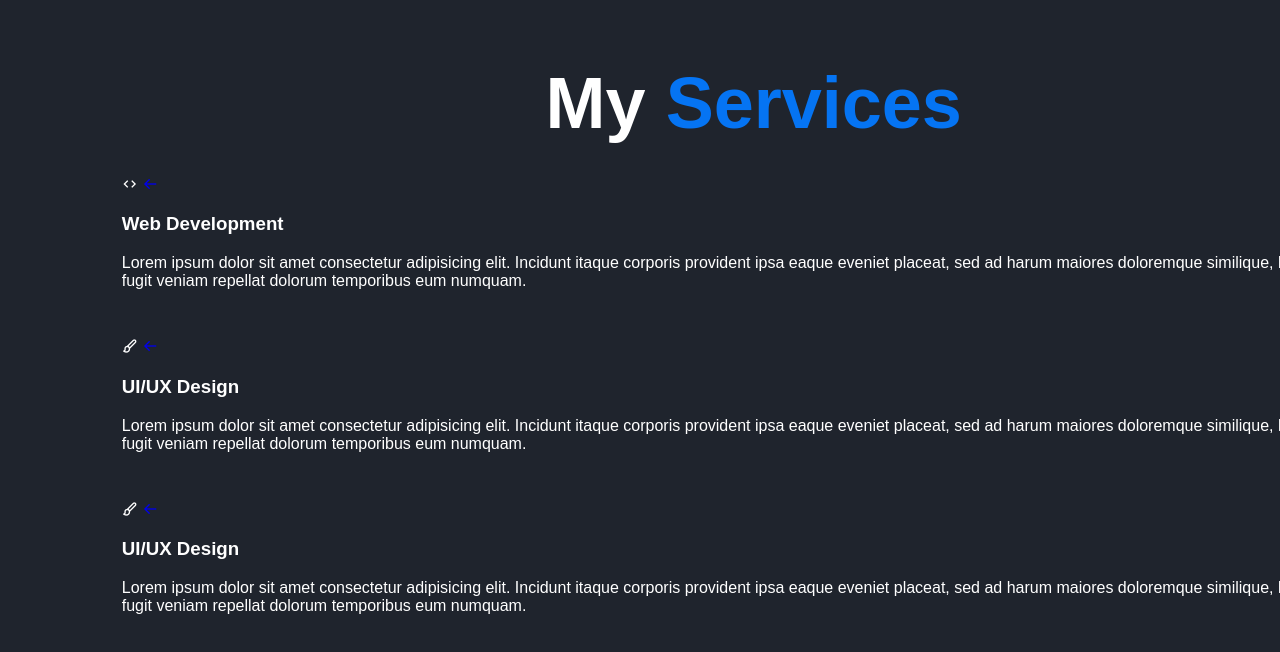
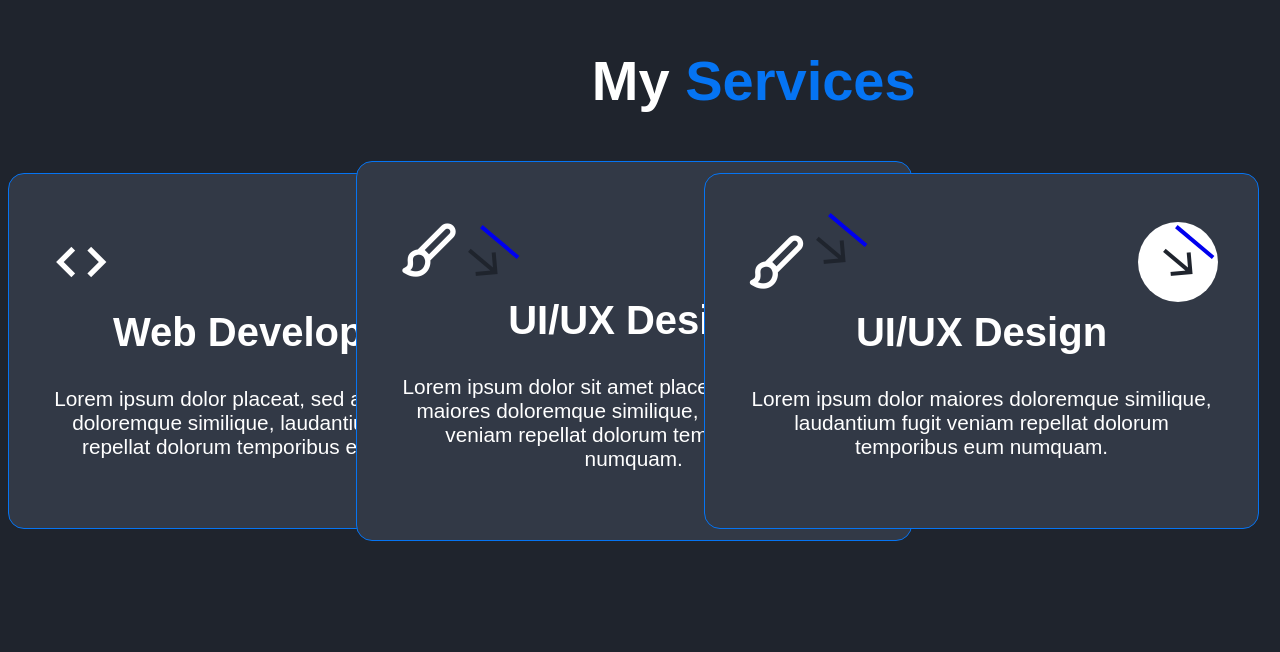
Before and after one commit to Isuru95sampath/Portfolio1, a plain HTML site: page Portfolio.html in a window 1280 px wide. Shown: the part 1078-1730 px from the top of the page. Drawn offline with nearby package versions, Linux system fonts and the light colour scheme.

Commit message:
Create My services part and Style it

```diff
--- a/Portfolio.css
+++ b/Portfolio.css
@@ -62,12 +62,12 @@ section {
     opacity: 0;
     overflow: hidden;
 }
+
 section.active{
     visibility: visible;
     opacity: 1;
     overflow: auto;
 }
-
 .home {
     display: flex;
     align-items: center;
@@ -262,9 +262,9 @@ section.active{
 
 /*services headings*/
 .heading{
-    font-size: 4.5rem;
+    font-size: 3.5rem;
     text-align: center;
-    margin-bottom: 2rem;
+    margin-bottom: 0rem;
 
 }
 .heading span{
@@ -273,6 +273,73 @@ section.active{
 }
 .services-container{
     display: grid;
-    grid-template-columns: repeat(auto-fit, min-max(30rem,1fr));
+    grid-template-columns: repeat(auto-fit, minmax(10rem, 1fr));
     gap: 2rem;
+    justify-content: center;
+    align-items: center;
+    padding: 0 10%;
 }
+
+.services-container .services-box{
+    padding: 3rem 2.5rem;
+    background: var(--second-bg-color);
+    border: .1rem solid var(--main-color);
+    border-radius: 1rem;
+    transition: 1s;
+    text-align: center;
+    margin-left: -15rem;
+    margin-top: 3rem;
+
+}
+
+.services-container .services-box:hover{
+    border-color: var(--main-color);
+    transform: scale(1.02);
+}
+.services-box .icon{
+    display: flex;
+    justify-content: space-between;
+    align-items: center;
+}
+
+.services-box .icon i{
+    font-size: 4.5rem;
+    transition: .5s;
+
+}
+.services-box:hover .icon :not( a i){
+    color: var(--main-color);
+}
+.services-box .icon i{
+    font-size: 4rem;
+
+}
+.services-box .icon a{
+    display: inline-flex;
+    background: var(--white-color);
+    border-radius: 50%;
+    padding: 1rem;
+    transition: 0.5s;
+
+}
+.services-box:hover .icon a{
+    background:var(--main-color) ;
+}
+.services-box .icon a i{
+    font-size: 3rem;
+    color: var(--bg-color);
+    transform: rotate(220deg);
+}
+.services-box .icon a:hover{
+    transform: rotate(100deg);
+}
+.services-box h3{
+    font-size: 2.5rem;
+    margin: .5rem 0 2rem;
+}
+.services-box:hover h3{
+    color: var(--main-color);
+}
+.services-box p{
+    font-size: 1.3rem;
+}
--- a/Portfolio.html
+++ b/Portfolio.html
@@ -59,7 +59,7 @@
                     <a href="#"><i class='bx bx-arrow-back'></i></a>
                 </div>
                 <h3>Web Development</h3>
-                <p>Lorem ipsum dolor sit amet consectetur adipisicing elit. Incidunt itaque corporis provident ipsa eaque eveniet placeat, sed ad harum maiores doloremque similique, laudantium fugit veniam repellat dolorum temporibus eum numquam.</p>
+                <p>Lorem ipsum dolor  placeat, sed ad harum maiores doloremque similique, laudantium fugit veniam repellat dolorum temporibus eum numquam.</p>
             </div>
 
             <div class="services-box">
@@ -68,7 +68,7 @@
                     <a href="#"><i class='bx bx-arrow-back'></i></a>
                 </div>
                 <h3>UI/UX Design</h3>
-                <p>Lorem ipsum dolor sit amet consectetur adipisicing elit. Incidunt itaque corporis provident ipsa eaque eveniet placeat, sed ad harum maiores doloremque similique, laudantium fugit veniam repellat dolorum temporibus eum numquam.</p>
+                <p>Lorem ipsum dolor sit amet  placeat, sed ad harum maiores doloremque similique, laudantium fugit veniam repellat dolorum temporibus eum numquam.</p>
             </div>
 
             <div class="services-box">
@@ -77,7 +77,7 @@
                     <a href="#"><i class='bx bx-arrow-back'></i></a>
                 </div>
                 <h3>UI/UX Design</h3>
-                <p>Lorem ipsum dolor sit amet consectetur adipisicing elit. Incidunt itaque corporis provident ipsa eaque eveniet placeat, sed ad harum maiores doloremque similique, laudantium fugit veniam repellat dolorum temporibus eum numquam.</p>
+                <p>Lorem ipsum dolor  maiores doloremque similique, laudantium fugit veniam repellat dolorum temporibus eum numquam.</p>
             </div>
         </div>
     </section>
```
